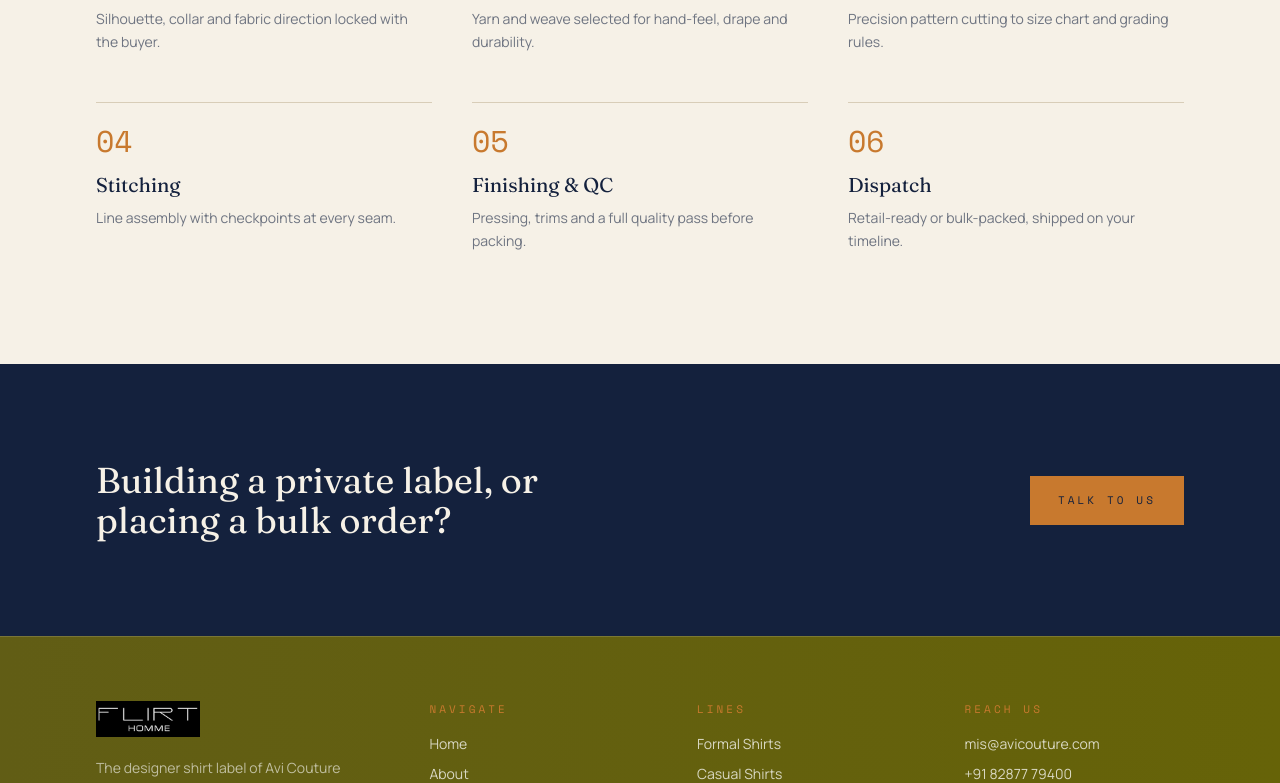
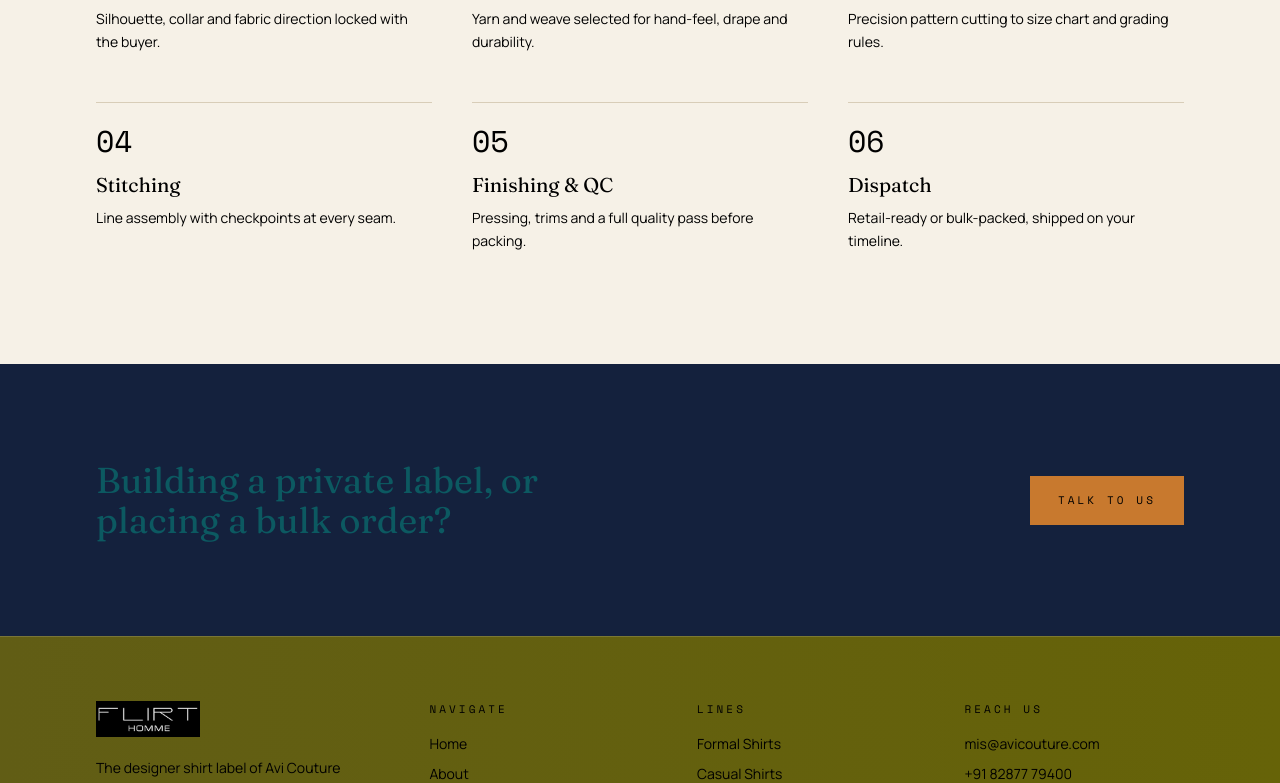
Before and after one commit to SatyamChauhan2005/flirt-homme-website, a Next.js app in the folder flirt-homme-site/: page / in a window 1280 px wide. Shown: the part 2624-3407 px from the top of the page. Built offline with nearby package versions, Linux system fonts and the light colour scheme.

Commit message:
Update globals.css: add overrides for .bg-bone containers (heading and emphasis colors)

```diff
--- a/flirt-homme-site/app/globals.css
+++ b/flirt-homme-site/app/globals.css
@@ -73,3 +73,49 @@ textarea:focus-visible {
   background: transparent;
   border: 1.5px solid currentColor;
 }
+
+/*
+  Overrides for page containers that use the "bg-bone" utility class.
+  - Headings (font-display / h1) inside bone containers: #0C5961
+  - The emphasized "decision." (uses text-brass in markup) should be: #EB002A
+  - All other text inside bone containers should be black: #000000
+  These rules use increased specificity and !important to override Tailwind utilities.
+*/
+
+.bg-bone,
+.bg-bone-card {
+  background-color: var(--bone) !important;
+  color: #000000 !important; /* default text color inside bone sections */
+}
+
+/* Headings (display font / h1) inside bone sections */
+.bg-bone h1,
+.bg-bone .font-display {
+  color: #0C5961 !important;
+}
+
+/* The word "decision." in the hero uses text-brass — override it */
+.bg-bone em,
+.bg-bone .text-brass {
+  color: #EB002A !important;
+}
+
+/* Force other commonly used text utilities to be black inside bone areas */
+.bg-bone p,
+.bg-bone span,
+.bg-bone a,
+.bg-bone li,
+.bg-bone label,
+.bg-bone .font-mono,
+.bg-bone .text-ink,
+.bg-bone .text-bone,
+.bg-bone .text-white {
+  color: #000000 !important;
+}
+
+/* Make sure small metadata / mono labels are readable */
+.bg-bone .font-mono.text-[11px],
+.bg-bone .font-mono.text-xs,
+.bg-bone .font-mono.text-[10px] {
+  color: #000000 !important;
+}
```
